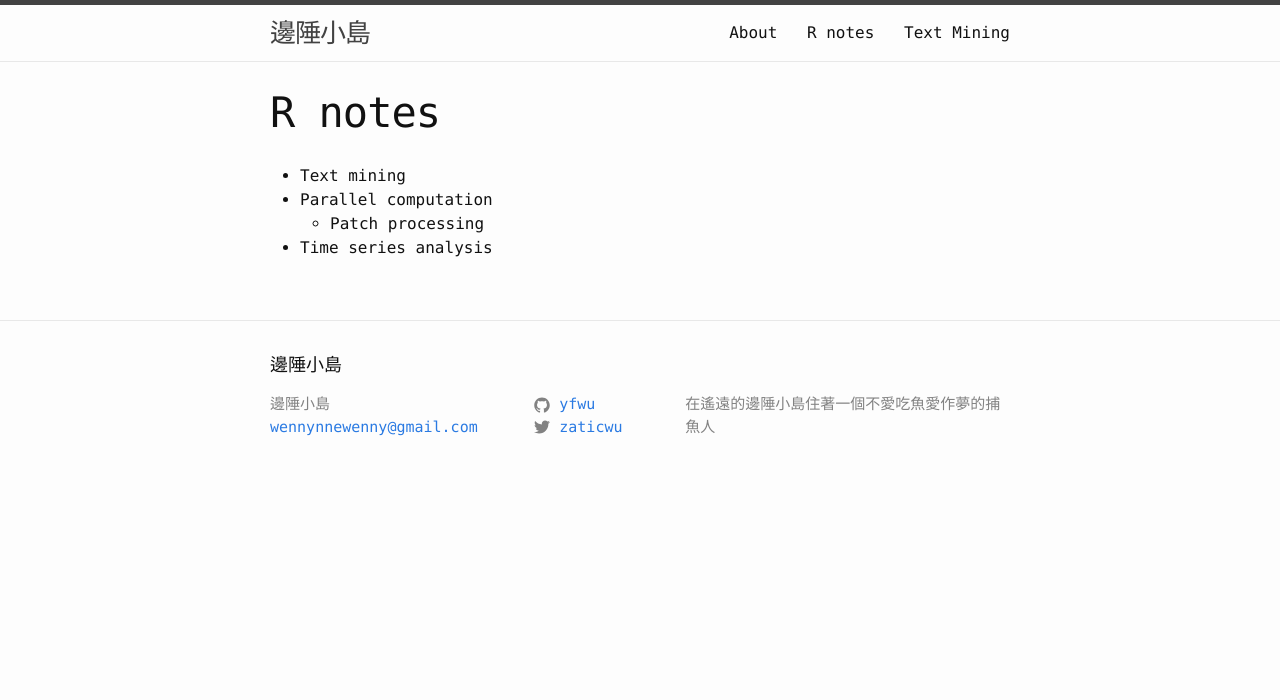
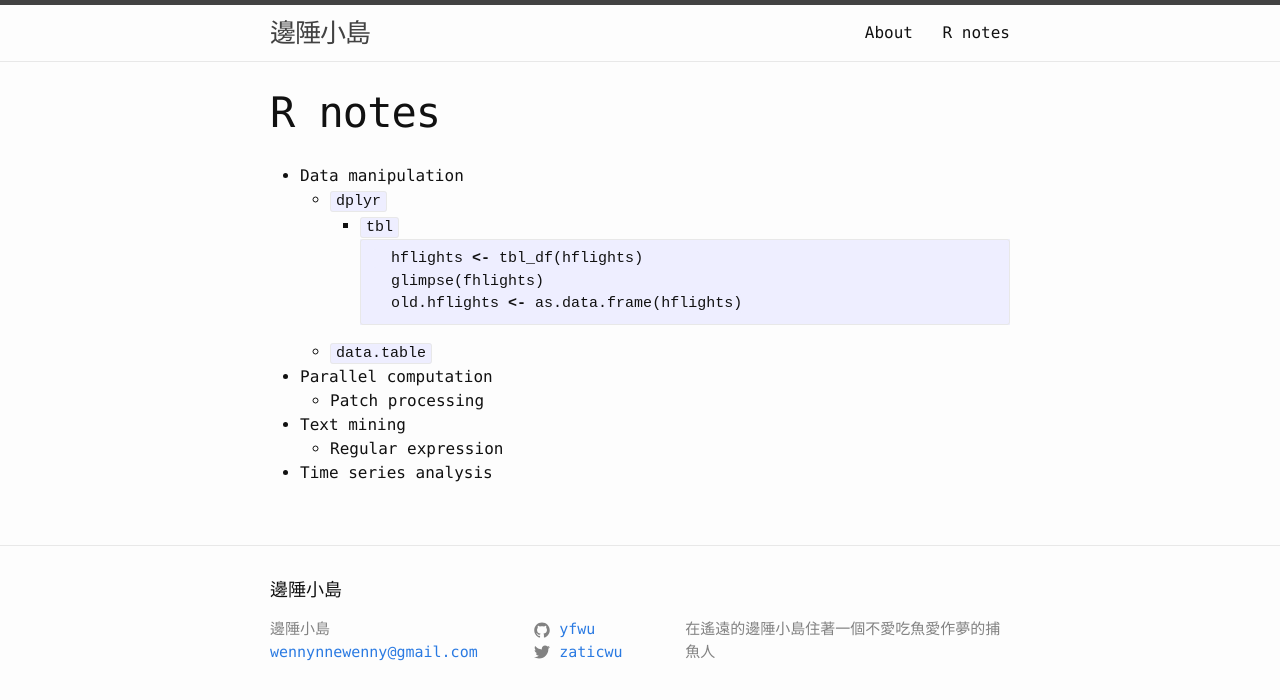
Before and after one commit to algaebrown/yfwu.github.io, a Jekyll site: the page built from rnotes.md, in a window 1280 px wide. Shown: the top 700 px of the page. Built offline with Jekyll 4.4.1, drawn with Linux system fonts in a browser that asks for light colours.

Commit message:
new page

````diff
--- a/rnotes.md
+++ b/rnotes.md
@@ -3,7 +3,18 @@ layout: page
 title: R notes
 permalink: /rnotes/
 ---
-- Text mining
+- Data manipulation
+    - ``dplyr``
+        - ``tbl``
+            ``` R
+            hflights <- tbl_df(hflights)
+            glimpse(fhlights)
+            old.hflights <- as.data.frame(hflights)
+            ```
+
+    - ``data.table``
 - Parallel computation
     - Patch processing
+- Text mining
+    - Regular expression
 - Time series analysis
````
Also changed, not shown: rnotes/textmining.md (deleted, +0 -10 lines).
